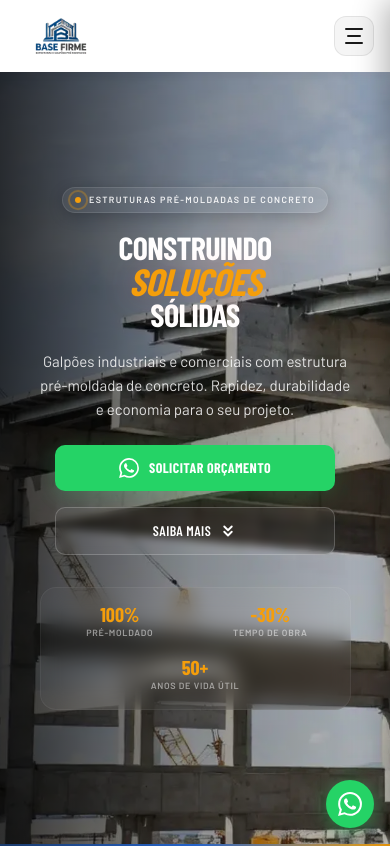
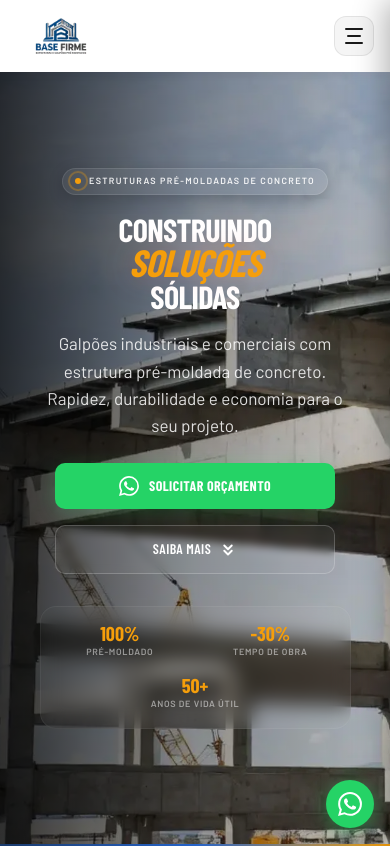
Before and after one commit to GeovaniNeumann/BaseForte, a React (Vite) app: page / in a window 390 px wide. Shown: the top 846 px of the page. Built offline with nearby package versions, Linux system fonts and the light colour scheme; a web font is replaced by a local one.

Commit message:
atualização

```diff
--- a/src/app.css
+++ b/src/app.css
@@ -378,7 +378,7 @@
   }
 
   .sub {
-    font-size: 12px;
+    font-size: 16px;
   }
 
   .btnPrimary, .btnSecondary {
--- a/src/components/Hero/Hero.module.css
+++ b/src/components/Hero/Hero.module.css
@@ -113,7 +113,7 @@
 }
 
 .sub {
-  font-size: clamp(19px, 1.5vw, 16px);
+  font-size: clamp(14px, 1.5vw, 16px);
   color: rgba(255, 255, 255, 0.7);
   line-height: 1.6;
   max-width: 500px;
@@ -274,7 +274,7 @@
     margin-left: auto;
     margin-right: auto;
     max-width: 100%;
-    font-size: 16px;
+    font-size: 18px;
     line-height: 1.6;
     color: rgba(255, 255, 255, 0.85);
   }
@@ -338,7 +338,7 @@
   }
 
   .sub {
-    font-size: 15px;
+    font-size: 17px;
     line-height: 1.6;
     margin-bottom: 24px;
   }
```
